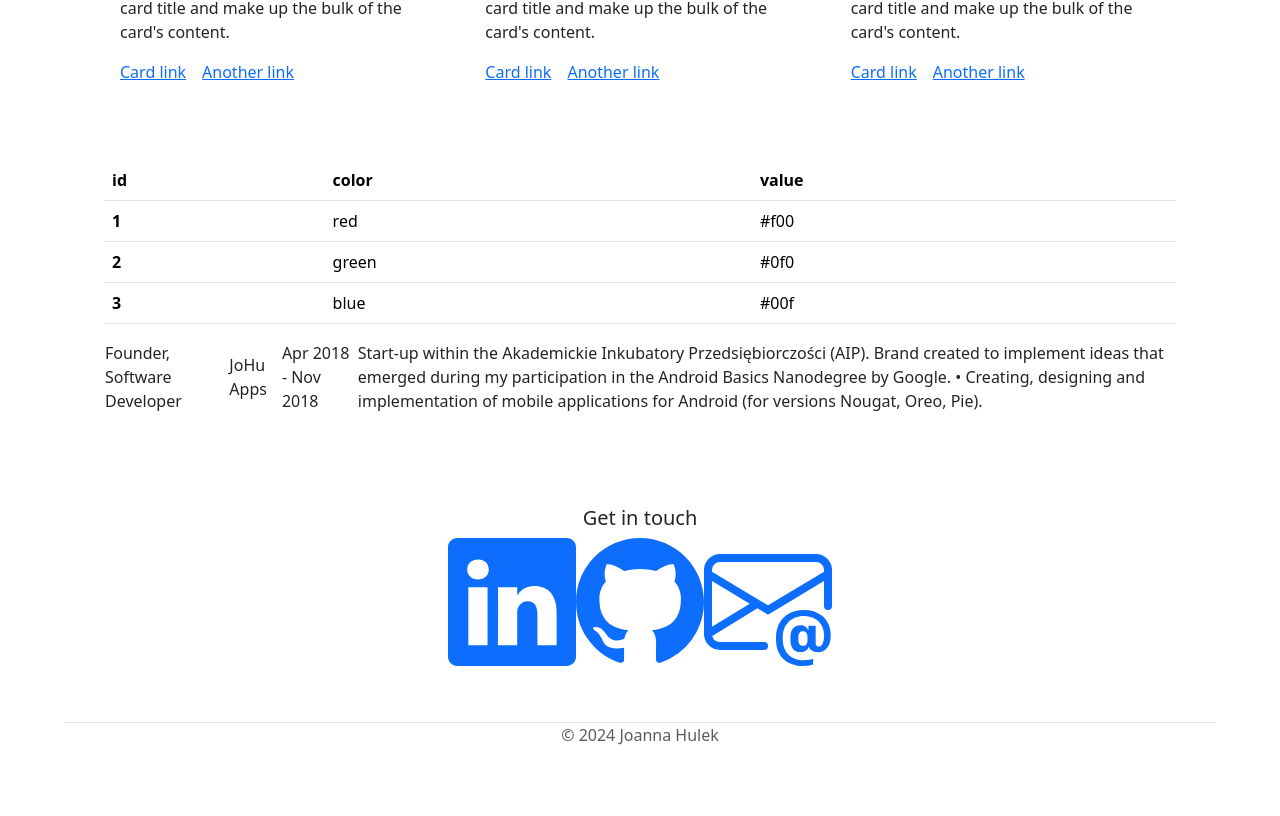
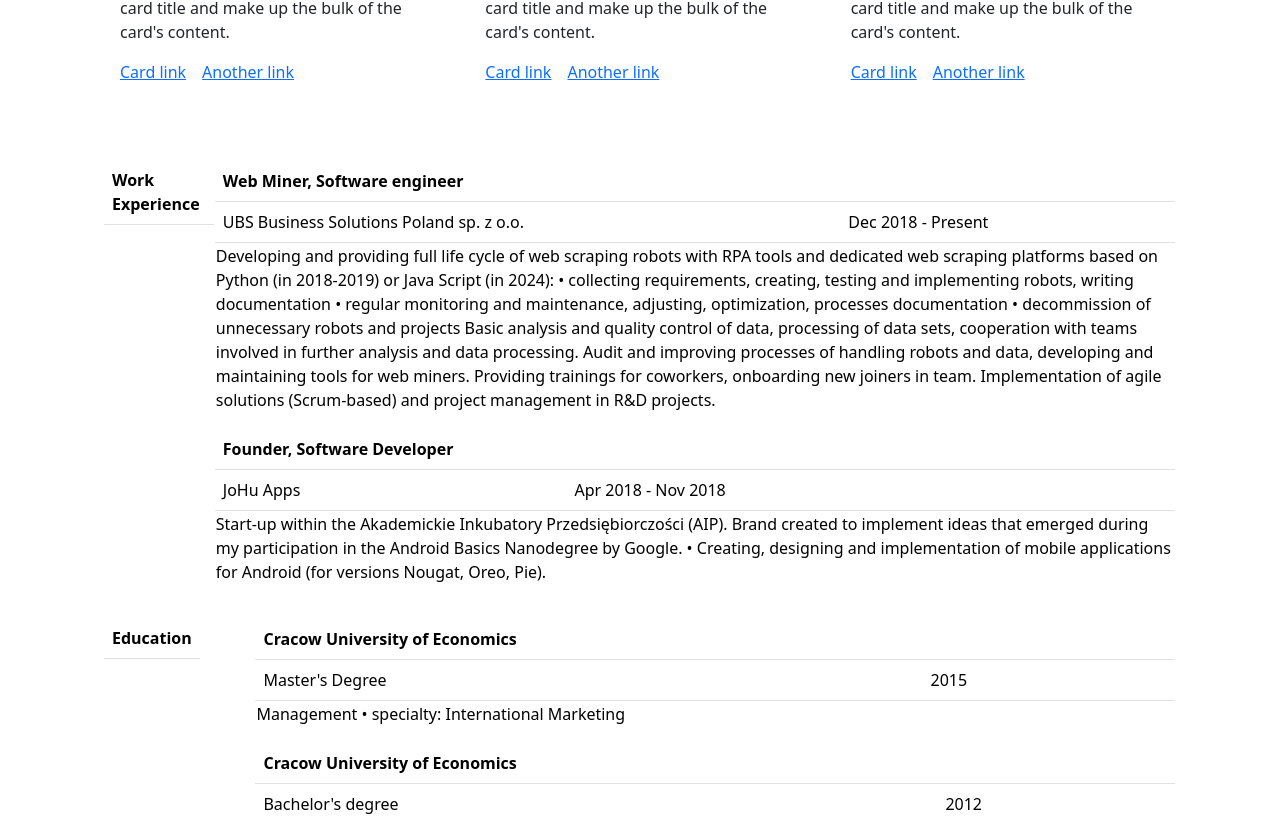
Before and after one commit to joannahulek/joannahulek.github.io, a React (Create React App) app: page / in a window 1280 px wide. Shown: the part 1673-2489 px from the top of the page. Before the commit the page ends 2436 px from the top, so only its background shows below. Built offline with nearby package versions, Linux system fonts and the light colour scheme; the HTML template or start-up script is replaced by a standard one.

Commit message:
CV rendering created

```diff
--- a/src/App.tsx
+++ b/src/App.tsx
@@ -20,7 +20,7 @@ function App() {
               links={links.main}/>
           <section id="bio"><AboutMe bio={content.bio} links={links.main}/></section>
           <section id="portfolio">{Portfolio()}</section>
-          <section id="cv"><Resume items={resume.Col} work={resume.work}/></section>
+          <section id="cv"><Resume work={resume.work} education={resume.education} /></section>
           <section id="contact"><Contact/></section>
           {Footer()}
       </div>
--- a/src/components/CV.tsx
+++ b/src/components/CV.tsx
@@ -1,49 +1,45 @@
 interface Props {
-    items: string[][];
-    work: string[][][]
+    work: string[][][];
+    education: string[][][];
 }
 
 function Resume (props: Props) {
     return (
         <>
-            <table className="table">
-                <thead>
-                <tr>
-                    <th scope="col">id</th>
-                    <th scope="col">color</th>
-                    <th scope="col">value</th>
-                </tr>
-                </thead>
-                <tbody>
-                {props.items.map((item, index) => (
-                        <tr>
-                            <th scope="row">{index + 1}</th>
-                            <td>{item[0].toString()}</td>
-                            <td>{item[1].toString()}</td>
-                        </tr>
-                    )
-                )
-                }
-                </tbody>
-            </table>
-
-            <table className="table">
-
-                {props.work.map((item) => (
-                        <tr>
-                            <td>{item[0][0]}</td>
-                            <td>{item[0][1]}</td>
-                            <td>{item[0][2]}</td>
-                            <td>{item[1]}</td>
-                        </tr>
-                    )
-                )
-                }
-            </table>
-
-
+            {renderTable("Work Experience", props.work)}
+            {renderTable("Education", props.education)}
         </>
     )
 }
 
 export default Resume
+
+function renderTable(title:string, items:string[][][]) {
+    return <table className="table">
+        <tr>
+            <thead>
+                <th>{title}</th>
+            </thead>
+            <td>
+                {items.map((item) => (
+                        <table className="table">
+                            <thead>
+                            <tr>
+                                <th colSpan={2}>{item[0][0]}</th>
+                            </tr>
+                            <tr>
+                                <td>{item[0][1]}</td>
+                                <td>{item[0][2]}</td>
+                            </tr>
+                            </thead>
+                            <tr>
+                                <td colSpan={2}>{item[1][0]}</td>
+                            </tr>
+                        </table>
+                    )
+                )
+                }
+            </td>
+        </tr>
+    </table>;
+}
--- a/src/components/content/CV.json
+++ b/src/components/content/CV.json
@@ -1,13 +1,10 @@
 {
-  "Col":
-          [
-            ["red", "#f00"],
-            ["green", "#0f0"],
-            ["blue","#00f"]
-          ],
-
   "work":
   [
+    [
+      ["Web Miner, Software engineer", "UBS Business Solutions Poland sp. z o.o.", "Dec 2018 - Present"],
+      ["Developing and providing full life cycle of web scraping robots with RPA tools and dedicated web scraping platforms based on Python (in 2018-2019) or Java Script (in 2024):\n    • collecting requirements, creating, testing and implementing robots, writing documentation\n    • regular monitoring and maintenance, adjusting, optimization, processes documentation\n    • decommission of unnecessary robots and projects\n\nBasic analysis and quality control of data, processing of data sets, cooperation with teams involved in further analysis and data processing.\n\nAudit and improving processes of handling robots and data, developing and maintaining tools for web miners.\n\nProviding trainings for coworkers, onboarding new joiners in team.\n\nImplementation of agile solutions (Scrum-based) and project management in R&D projects."]
+    ],
     [
       ["Founder, Software Developer", "JoHu Apps", "Apr 2018 - Nov 2018"],
       ["Start-up within the Akademickie Inkubatory Przedsiębiorczości (AIP).\nBrand created to implement ideas that emerged during my participation in the Android Basics Nanodegree by Google.\n\n • Creating, designing and implementation of mobile applications for Android (for versions Nougat, Oreo, Pie)."]
@@ -15,16 +12,14 @@
   ],
 
   "education":
-          [
-            [{"degree": "Master's Degree"},
-              {"school": "Cracow University of Economics"},
-              {"dates": "2015"},
-              {"field": "Management"},
-              {"specialty": "International Marketing"}],
-            [{"degree": "bachelor's degree"},
-              {"school": "Cracow University of Economics"},
-              {"dates": "2012"},
-              {"field": "Information Technology and Econometrics"},
-              {"specialty": "Information economics"}]
-          ]
+  [
+    [
+      ["Cracow University of Economics", "Master's Degree", "2015"],
+      ["Management\n • specialty: International Marketing"]
+    ],
+    [
+      ["Cracow University of Economics", "Bachelor's degree", "2012"],
+      ["Information Technology and Econometrics\n • specialty: Information economics"]
+    ]
+  ]
 }
```
